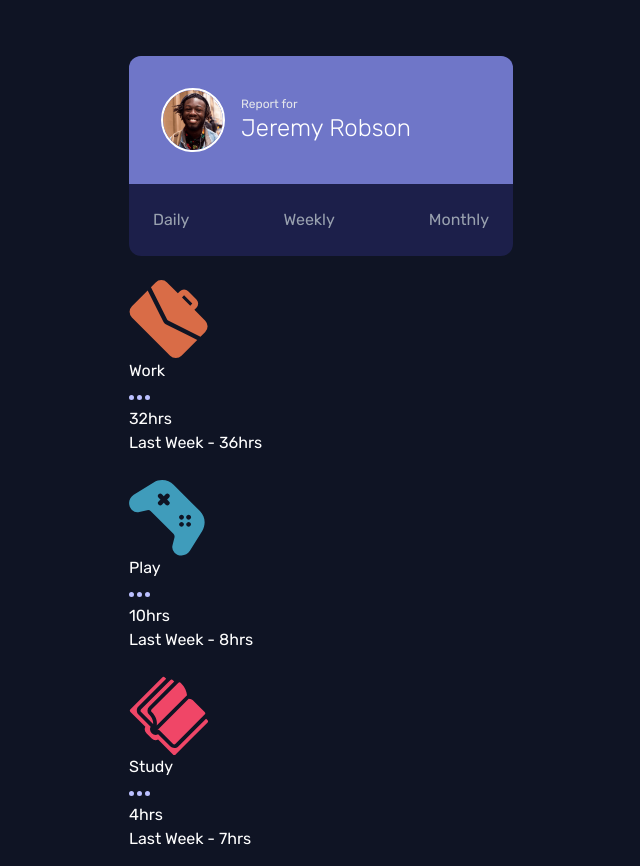
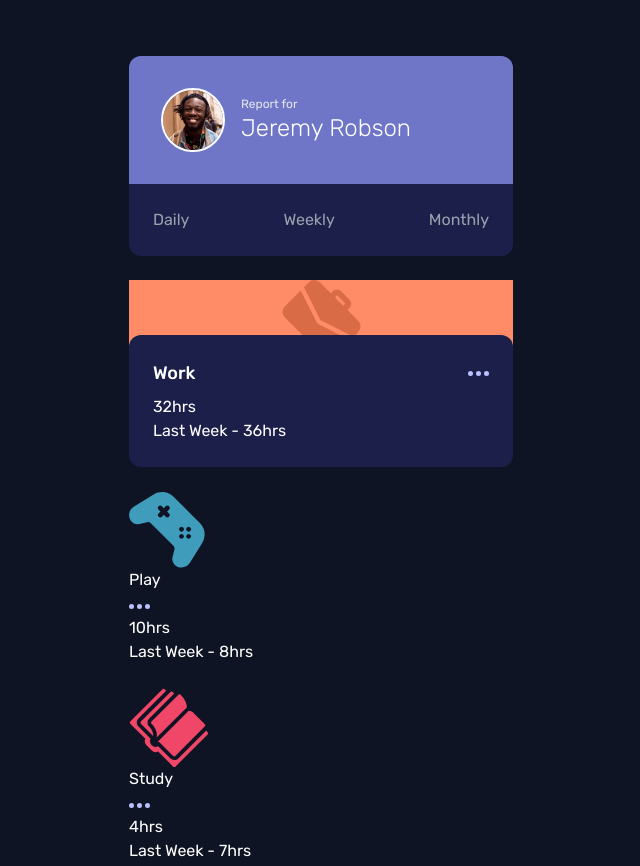
Before and after one commit to omofon/Personal-Projects, a website: page Frontend Mentor/time-tracking-dashboard-main/index.html in a window 1280 px wide. Shown: the top 866 px of the page, without its empty margins (319-959 px from the left). Drawn offline with Linux system fonts and the light colour scheme.

Commit message:
Activity Card Styling

```diff
--- a/Frontend Mentor/time-tracking-dashboard-main/index.html
+++ b/Frontend Mentor/time-tracking-dashboard-main/index.html
@@ -39,7 +39,7 @@
           <ul class="time-controls__list flex justify-between">
             <li class="time-controls__item">
               <button
-                class="time-controls__button text-gray-400 hover:text-white transition-colors"
+                class="time-controls__button text-gray-400 hover:text-white transition-colors cursor-pointer"
                 data-period="daily"
               >
                 Daily
@@ -47,7 +47,7 @@
             </li>
             <li class="time-controls__item">
               <button
-                class="time-controls__button time-controls__button--active text-gray-400 hover:text-white transition-colors"
+                class="time-controls__button time-controls__button--active text-gray-400 hover:text-white transition-colors cursor-pointer"
                 data-period="weekly"
               >
                 Weekly
@@ -55,7 +55,7 @@
             </li>
             <li class="time-controls__item">
               <button
-                class="time-controls__button text-gray-400 hover:text-white transition-colors"
+                class="time-controls__button text-gray-400 hover:text-white transition-colors cursor-pointer"
                 data-period="monthly"
               >
                 Monthly
@@ -66,20 +66,32 @@
       </article>
 
       <!-- Activity Card: Work -->
-      <article class="activity-card activity-card--work">
-        <div class="activity-card__decorative-header">
-          <img src="/images/icon-work.svg" alt="Briefcase icon" />
+      <article
+        class="activity-card activity-card--work rounded-xl overflow-hiddem relative"
+      >
+        <div class="activity-card__decorative-header top-0 right-0 bg-work">
+          <img
+            src="/images/icon-work.svg"
+            alt="Briefcase icon"
+            class="mx-auto"
+          />
         </div>
 
-        <div class="activity-card__content-box">
-          <div class="activity-card__heading">
-            <h3 class="activity-card__title">Work</h3>
+        <div
+          class="activity-card__content-box bg-navy-900 p-6 rounded-xl hover:bg-opacity-75 transition-colors cursor-pointer -mt-6 relative z-10"
+        >
+          <div
+            class="activity-card__heading flex justify-between items-center mb-2"
+          >
+            <h3 class="activity-card__title text-lg font-medium text-white">
+              Work
+            </h3>
             <button class="activity-card__menu-btn">
               <img src="/images/icon-ellipsis.svg" alt="Options menu icon" />
             </button>
           </div>
 
-          <div class="activity-card__time-data">
+          <activity-card__time-data">
             <h1 class="activity-card__current-time">32hrs</h1>
             <p class="activity-card__previous-time">Last Week - 36hrs</p>
           </div>
```
Also changed, not shown: Frontend Mentor/time-tracking-dashboard-main/styles/output.css.
